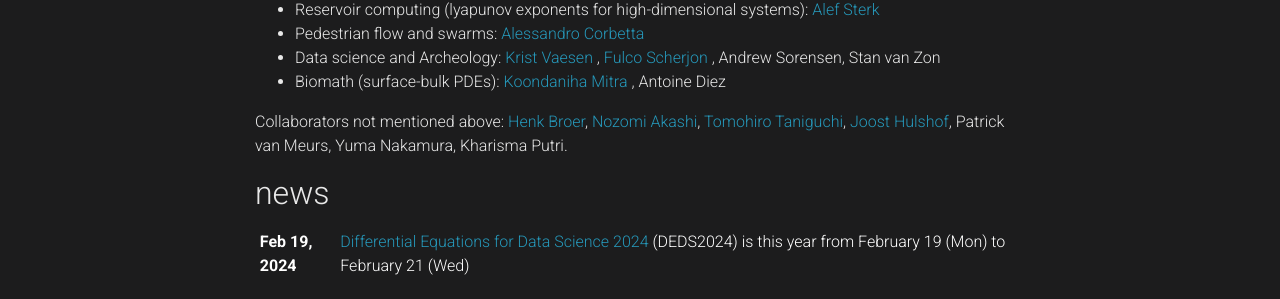
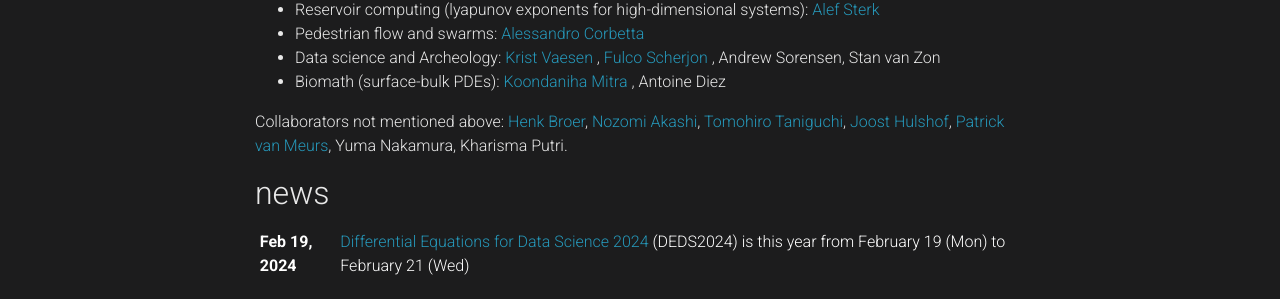
Before and after one commit to mathowl/tgdejong, a Jekyll site: the page built from _pages/about.md, in a window 1280 px wide and 900 px high, scrolled down 552 px. Shown: the part 148-447 px from the top of the window. Built offline with Jekyll 4.4.1, drawn with Linux system fonts in a browser that asks for light colours; full-size pictures stand in for the smaller copies a plugin makes; some web fonts are replaced; comment, search, counter and statistics services are not loaded; a style sheet for code colours, icons or effects is not loaded; part of the change alters nothing that is shown.

```diff
--- a/_pages/about.md
+++ b/_pages/about.md
@@ -36,4 +36,4 @@ I am an organizer of the Kanazawa Analysis Seminar [KAS](http://polaris.s.kanaza
     <li>Biomath (surface-bulk PDEs): <a href = "https://www.koondi.net/"> Koondaniha Mitra </a>, Antoine Diez </li>
 </ul>
 
-Collaborators not mentioned above:  <a href ="https://www.math.rug.nl/~broer/">Henk Broer</a>, <a href="https://sites.google.com/view/nozomiakashi/">Nozomi Akashi</a>, <a href="https://researchmap.jp/tomohiro-taniguchi">Tomohiro Taniguchi</a>, <a href="https://www.few.vu.nl/~jhulshof/">Joost Hulshof</a>, Patrick van Meurs, Yuma Nakamura, Kharisma Putri.
+Collaborators not mentioned above:  <a href ="https://www.math.rug.nl/~broer/">Henk Broer</a>, <a href="https://sites.google.com/view/nozomiakashi/">Nozomi Akashi</a>, <a href="https://researchmap.jp/tomohiro-taniguchi">Tomohiro Taniguchi</a>, <a href="https://www.few.vu.nl/~jhulshof/">Joost Hulshof</a>, <a href="https://sites.google.com/site/pjpvmeurs/">Patrick van Meurs</a>, Yuma Nakamura, Kharisma Putri.
```
